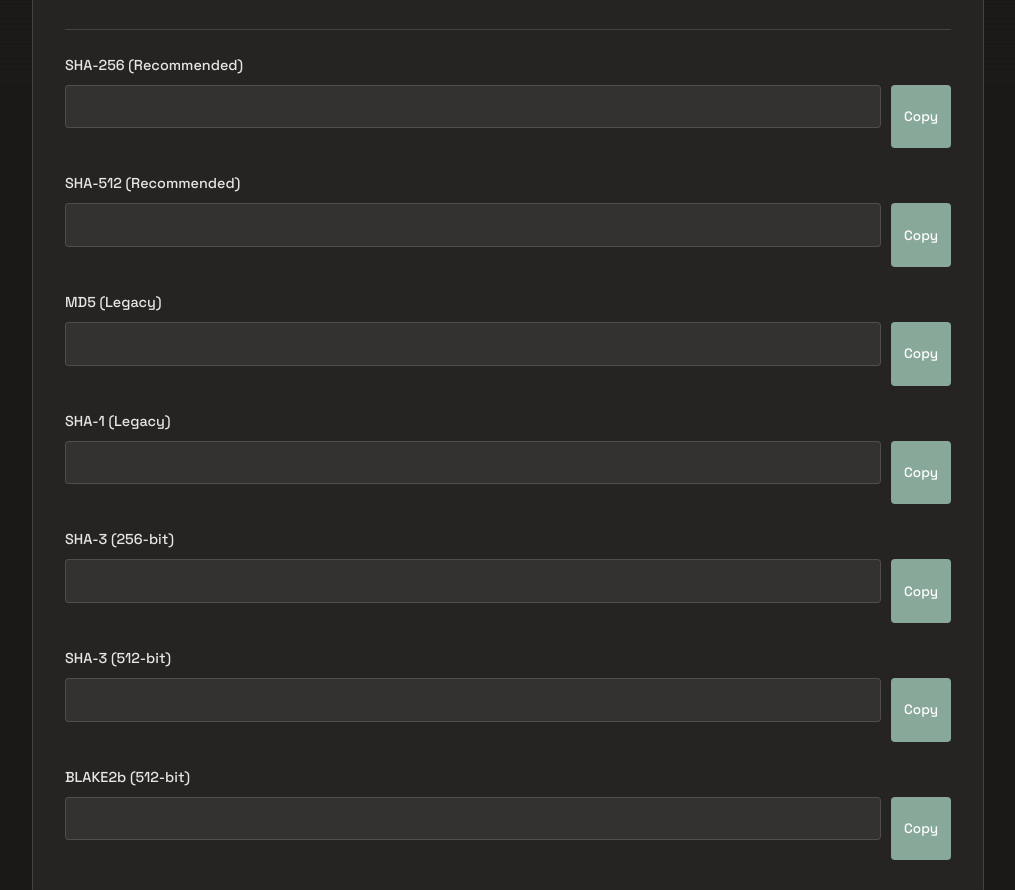
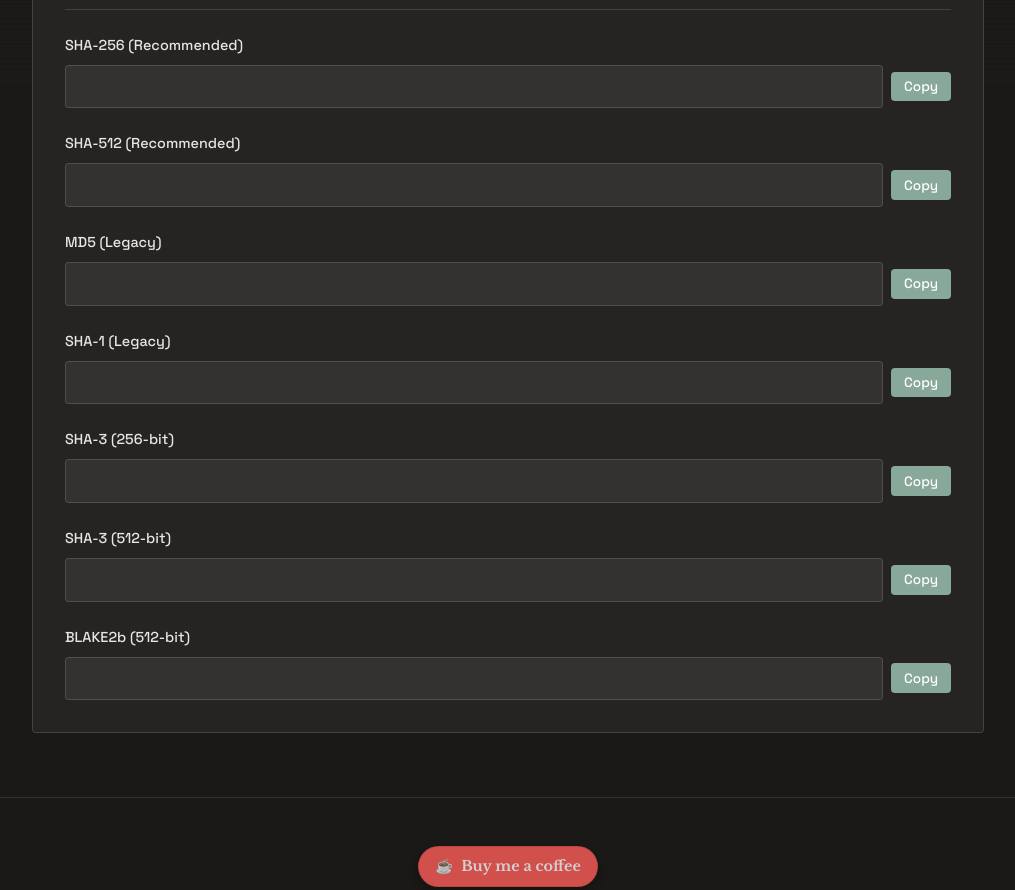
Before and after one commit to immineal/linu-li, a website: page tools/hash-generator/index.html in a window 1280 px wide. Shown: the part 718-1608 px from the top of the page, without its empty margins (132-1147 px from the left). Drawn offline with Linux system fonts and the light colour scheme.

Commit message:
fix hash generator: align copy buttons to input height

```diff
--- a/tools/hash-generator/index.html
+++ b/tools/hash-generator/index.html
@@ -49,8 +49,8 @@
                 <!-- COMPARE HASH -->
                 <div id="compareSection" style="margin-top: 2rem; border-top: 1px solid var(--border); padding-top: 1.5rem;">
                     <label>Compare Hash</label>
-                    <div style="display: flex; gap: 10px;">
-                        <input type="text" id="compareInput" placeholder="Paste a hash here to verify..." style="font-family: var(--font-mono); font-size: 0.9rem;">
+                    <div style="display: flex; gap: 8px; align-items: center;">
+                        <input type="text" id="compareInput" placeholder="Paste a hash here to verify..." style="font-family: var(--font-mono); font-size: 0.9rem; margin-bottom: 0; flex: 1;">
                         <button class="button sm secondary" id="clearCompareBtn">Clear</button>
                     </div>
                 </div>
@@ -60,56 +60,56 @@
 
                     <div style="margin-bottom: 1.5rem;">
                         <label>SHA-256 (Recommended) <span id="matchSHA256" class="hidden" style="color: var(--success); font-weight: bold; margin-left: 10px;">✓ Match!</span></label>
-                        <div style="display: flex; gap: 10px;">
-                            <input type="text" id="outSHA256" readonly style="font-family: var(--font-mono); font-size: 0.9rem;">
+                        <div style="display: flex; gap: 8px; align-items: center;">
+                            <input type="text" id="outSHA256" readonly style="font-family: var(--font-mono); font-size: 0.9rem; margin-bottom: 0; flex: 1;">
                             <button class="button sm secondary" onclick="copyId('outSHA256')">Copy</button>
                         </div>
                     </div>
 
                     <div style="margin-bottom: 1.5rem;">
                         <label>SHA-512 (Recommended) <span id="matchSHA512" class="hidden" style="color: var(--success); font-weight: bold; margin-left: 10px;">✓ Match!</span></label>
-                        <div style="display: flex; gap: 10px;">
-                            <input type="text" id="outSHA512" readonly style="font-family: var(--font-mono); font-size: 0.9rem;">
+                        <div style="display: flex; gap: 8px; align-items: center;">
+                            <input type="text" id="outSHA512" readonly style="font-family: var(--font-mono); font-size: 0.9rem; margin-bottom: 0; flex: 1;">
                             <button class="button sm secondary" onclick="copyId('outSHA512')">Copy</button>
                         </div>
                     </div>
 
                     <div style="margin-bottom: 1.5rem;">
                         <label>MD5 (Legacy) <span id="matchMD5" class="hidden" style="color: var(--success); font-weight: bold; margin-left: 10px;">✓ Match!</span></label>
-                        <div style="display: flex; gap: 10px;">
-                            <input type="text" id="outMD5" readonly style="font-family: var(--font-mono); font-size: 0.9rem;">
+                        <div style="display: flex; gap: 8px; align-items: center;">
+                            <input type="text" id="outMD5" readonly style="font-family: var(--font-mono); font-size: 0.9rem; margin-bottom: 0; flex: 1;">
                             <button class="button sm secondary" onclick="copyId('outMD5')">Copy</button>
                         </div>
                     </div>
 
                     <div style="margin-bottom: 1.5rem;">
                         <label>SHA-1 (Legacy) <span id="matchSHA1" class="hidden" style="color: var(--success); font-weight: bold; margin-left: 10px;">✓ Match!</span></label>
-                        <div style="display: flex; gap: 10px;">
-                            <input type="text" id="outSHA1" readonly style="font-family: var(--font-mono); font-size: 0.9rem;">
+                        <div style="display: flex; gap: 8px; align-items: center;">
+                            <input type="text" id="outSHA1" readonly style="font-family: var(--font-mono); font-size: 0.9rem; margin-bottom: 0; flex: 1;">
                             <button class="button sm secondary" onclick="copyId('outSHA1')">Copy</button>
                         </div>
                     </div>
 
                     <div style="margin-bottom: 1.5rem;">
                         <label>SHA-3 (256-bit) <span id="matchSHA3_256" class="hidden" style="color: var(--success); font-weight: bold; margin-left: 10px;">✓ Match!</span></label>
-                        <div style="display: flex; gap: 10px;">
-                            <input type="text" id="outSHA3_256" readonly style="font-family: var(--font-mono); font-size: 0.9rem;">
+                        <div style="display: flex; gap: 8px; align-items: center;">
+                            <input type="text" id="outSHA3_256" readonly style="font-family: var(--font-mono); font-size: 0.9rem; margin-bottom: 0; flex: 1;">
                             <button class="button sm secondary" onclick="copyId('outSHA3_256')">Copy</button>
                         </div>
                     </div>
 
                     <div style="margin-bottom: 1.5rem;">
                         <label>SHA-3 (512-bit) <span id="matchSHA3_512" class="hidden" style="color: var(--success); font-weight: bold; margin-left: 10px;">✓ Match!</span></label>
-                        <div style="display: flex; gap: 10px;">
-                            <input type="text" id="outSHA3_512" readonly style="font-family: var(--font-mono); font-size: 0.9rem;">
+                        <div style="display: flex; gap: 8px; align-items: center;">
+                            <input type="text" id="outSHA3_512" readonly style="font-family: var(--font-mono); font-size: 0.9rem; margin-bottom: 0; flex: 1;">
                             <button class="button sm secondary" onclick="copyId('outSHA3_512')">Copy</button>
                         </div>
                     </div>
 
                     <div>
                         <label>BLAKE2b (512-bit) <span id="matchBLAKE2b" class="hidden" style="color: var(--success); font-weight: bold; margin-left: 10px;">✓ Match!</span></label>
-                        <div style="display: flex; gap: 10px;">
-                            <input type="text" id="outBLAKE2b" readonly style="font-family: var(--font-mono); font-size: 0.9rem;">
+                        <div style="display: flex; gap: 8px; align-items: center;">
+                            <input type="text" id="outBLAKE2b" readonly style="font-family: var(--font-mono); font-size: 0.9rem; margin-bottom: 0; flex: 1;">
                             <button class="button sm secondary" onclick="copyId('outBLAKE2b')">Copy</button>
                         </div>
                     </div>
```
